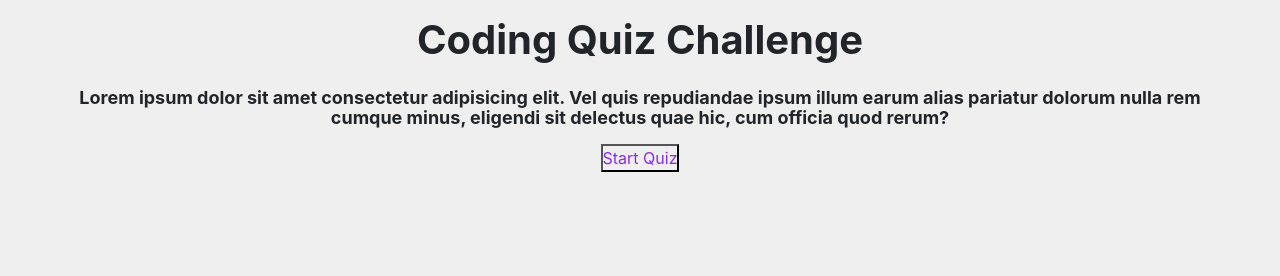
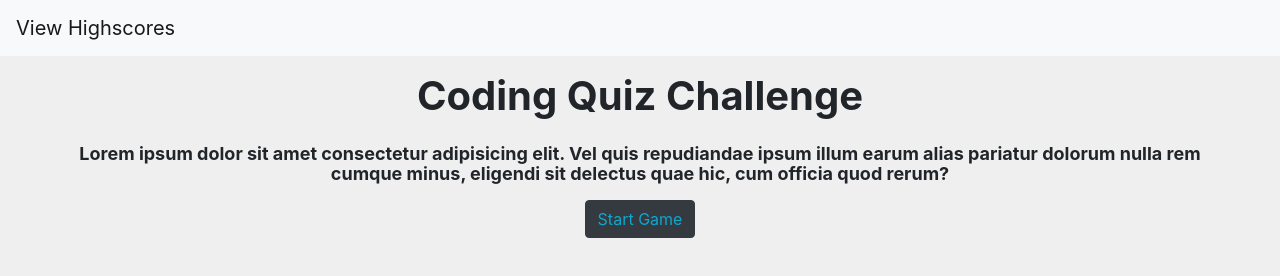
Before and after one commit to Kooki-eByte/coding_Quiz, a plain HTML site: page index.html in a window 1280 px wide. Drawn offline with nearby package versions, Linux system fonts and the light colour scheme.

Commit message:
Added navbar to the top with a link tag and changed the css and button to look decent

```diff
--- a/Assets/Styling/style.css
+++ b/Assets/Styling/style.css
@@ -29,5 +29,5 @@ div,
 }
 
 #startBtn {
-  color: blueviolet;
+  color: rgba(0, 204, 255, 0.75);
 }
--- a/index.html
+++ b/index.html
@@ -13,6 +13,10 @@
     <link rel="stylesheet" href="./Assets/Styling/style.css" />
   </head>
   <body>
+    <nav class="navbar navbar-light bg-light">
+      <a class="navbar-brand" href="#">View Highscores</a>
+      <!-- Have timer added in thru javascript ? -->
+    </nav>
     <main class="container">
       <div class="row">
         <div class="col-lg-3"></div>
@@ -31,7 +35,9 @@
           </div>
         </div>
 
-        <button id="startBtn">Start Quiz</button>
+        <button type="button" class="btn btn-dark" id="startBtn">
+          Start Game
+        </button>
       </div>
     </main>
     <script src="./Assets/scripts.js"></script>
```
